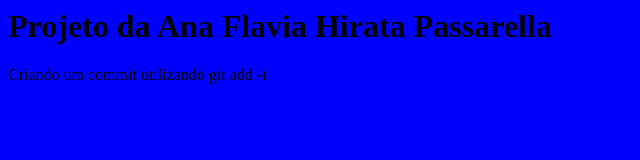
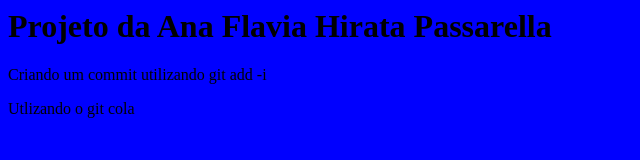
Before and after one commit to ana-passarella/Treinamento_GitHub, a plain HTML site: page index.html in a window 1280 px wide. Shown: the whole page, without its empty margins (0-640 px from the left). Drawn offline with Linux system fonts and the light colour scheme.

Commit message:
Inclusão de novo parágrafo

```diff
--- a/index.html
+++ b/index.html
@@ -5,5 +5,6 @@
 	<body>
 		<h1> Projeto da Ana Flavia Hirata Passarella </h1>
 		<p> Criando um commit utilizando git add -i </p>
+		<p>Utlizando o git cola</p>
 	</body>
 </html>
```
